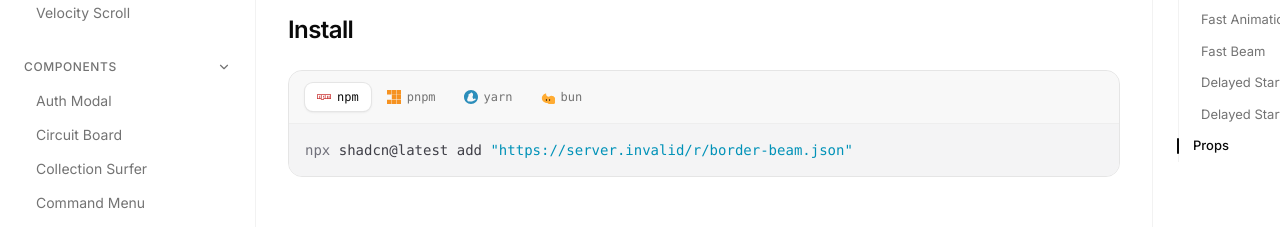
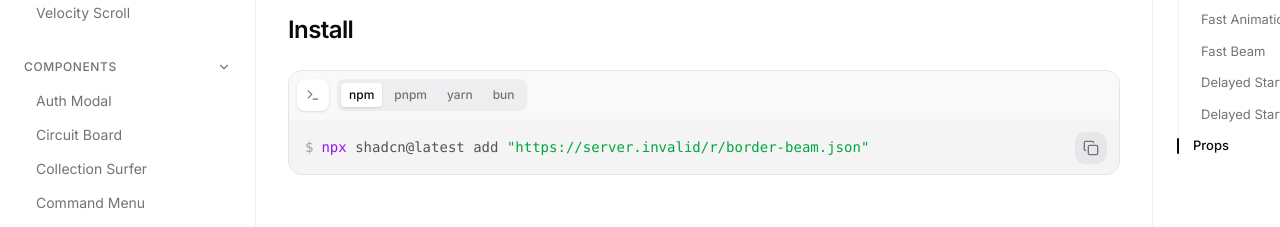
Before and after one commit to AnsHh9094/XeVoS-Ui, a Next.js app in the folder apps/web/: page /docs/components/border-beam in a window 1280 px wide. Shown: the part 314-541 px from the top of the page. Built offline with nearby package versions, Linux system fonts and the light colour scheme; no server answers.

Commit message:
refactor: Standardize component documentation by integrating `ComponentPreview`, refining code examples, and updating installation sections.

```diff
--- a/apps/web/components/component-preview.tsx
+++ b/apps/web/components/component-preview.tsx
@@ -16,7 +16,7 @@ export function ComponentPreview({
     return (
         <div
             className={cn(
-                "preview flex min-h-[350px] w-full justify-center p-10 items-center rounded-t-xl border-b border-border bg-muted/30 overflow-x-auto",
+                "preview flex min-h-[350px] w-full justify-center p-10 items-center rounded-t-xl border border-border bg-muted/30 dark:bg-[#0A0A0A] overflow-x-auto",
                 {
                     "items-center": align === "center",
                     "items-start": align === "start",
--- a/apps/web/components/copy-button.tsx
+++ b/apps/web/components/copy-button.tsx
@@ -20,8 +20,8 @@ export function CopyButton({ code }: CopyButtonProps) {
     <button
       onClick={handleCopy}
       className={`absolute top-3 right-3 p-2 rounded-lg transition-all duration-200 z-10 ${copied
-          ? "bg-emerald-500/20 text-emerald-600 dark:text-emerald-400"
-          : "bg-zinc-200/80 dark:bg-zinc-800/80 text-zinc-500 dark:text-zinc-400 hover:text-zinc-700 dark:hover:text-zinc-200 hover:bg-zinc-300/80 dark:hover:bg-zinc-700/80 opacity-0 group-hover:opacity-100"
+        ? "bg-zinc-200/80 dark:bg-zinc-800/80 text-zinc-950 dark:text-zinc-50"
+        : "bg-zinc-200/80 dark:bg-zinc-800/80 text-zinc-500 dark:text-zinc-400 hover:text-zinc-950 dark:hover:text-zinc-50 hover:bg-zinc-300/80 dark:hover:bg-zinc-700/80"
         }`}
       aria-label={copied ? "Copied" : "Copy code"}
     >
--- a/apps/web/components/install-command.tsx
+++ b/apps/web/components/install-command.tsx
@@ -1,6 +1,8 @@
 "use client"
 
 import * as React from "react"
+
+import { CopyButton } from "@/components/copy-button"
 
 const PACKAGE_MANAGERS = ["npm", "pnpm", "yarn", "bun"] as const
 type PackageManager = (typeof PACKAGE_MANAGERS)[number]
@@ -12,32 +14,6 @@ const COMMANDS: Record<PackageManager, string> = {
   bun: "bunx shadcn@latest add",
 }
 
-// Colored brand icons for each package manager
-const PM_ICONS: Record<PackageManager, React.ReactNode> = {
-  npm: (
-    <svg viewBox="0 0 24 24" className="h-3.5 w-3.5">
-      <path fill="#CB3837" d="M0 7.334v8h6.666v1.332H12v-1.332h12v-8H0zm6.666 6.664H5.334v-4H3.999v4H1.335V8.667h5.331v5.331zm4 0v1.336H8.001V8.667h5.334v5.332h-2.669v-.001zm12.001 0h-1.33v-4h-1.336v4h-1.335v-4h-1.33v4h-2.671V8.667h8.002v5.331zM10.665 10H12v2.667h-1.335V10z" />
-    </svg>
-  ),
-  pnpm: (
-    <svg viewBox="0 0 24 24" className="h-3.5 w-3.5">
-      <path fill="#F69220" d="M0 0v7.5h7.5V0zm8.25 0v7.5h7.498V0zm8.25 0v7.5H24V0zM8.25 8.25v7.5h7.498v-7.5zm8.25 0v7.5H24v-7.5zM0 16.5V24h7.5v-7.5zm8.25 0V24h7.498v-7.5zm8.25 0V24H24v-7.5z" />
-    </svg>
-  ),
-  yarn: (
-    <svg viewBox="0 0 24 24" className="h-3.5 w-3.5">
-      <path fill="#2C8EBB" d="M12 0C5.375 0 0 5.375 0 12s5.375 12 12 12 12-5.375 12-12S18.625 0 12 0zm.768 4.105c.183 0 .363.053.525.157.125.083.287.185.755 1.154.31-.088.468-.042.551-.019.204.056.366.19.463.375.477.917.542 2.553.334 3.605-.241 1.232-.755 2.029-1.131 2.576.324.329.778.899 1.117 1.825.278.774.31 1.478.273 2.015a5.51 5.51 0 0 0 .602-.329c.593-.366 1.487-.917 2.553-.931.714-.009 1.269.445 1.353 1.103a1.23 1.23 0 0 1-.945 1.362c-.649.158-.95.278-1.821.843-1.232.797-2.539 1.242-3.012 1.39a1.686 1.686 0 0 1-.704.343c-.737.181-3.266.315-3.466.315h-.046c-.783 0-1.214-.241-1.45-.491-.658.329-1.51.19-2.122-.134a1.078 1.078 0 0 1-.58-1.153 1.243 1.243 0 0 1-.153-.195c-.162-.25-.528-.936-.454-1.946.056-.723.556-1.367.88-1.71a5.522 5.522 0 0 1 .408-2.256c.306-.727.885-1.348 1.32-1.737-.32-.537-.644-1.367-.329-2.21.227-.602.412-.936.82-1.08h-.005c.199-.074.389-.153.486-.259a3.418 3.418 0 0 1 2.298-1.103c.037-.093.079-.185.125-.283.31-.658.639-1.029 1.024-1.168a.94.94 0 0 1 .328-.06z" />
-    </svg>
-  ),
-  bun: (
-    <svg viewBox="0 0 24 24" className="h-3.5 w-3.5">
-      <path fill="#FBF0DF" d="M12 22.596c-5.804 0-10.5-3.757-10.5-8.404 0-4.144 3.885-8.05 7.428-8.05a4.396 4.396 0 0 0-.164 1.212c0 2.388 1.853 4.348 4.136 4.348 1.178 0 2.24-.525 2.988-1.366a7.174 7.174 0 0 1 2.112-.32c3.543 0 7.428 3.906 7.428 8.05 0 4.647-4.696 8.404-10.5 8.404zm-2.676-6.56c-.606 0-1.096.552-1.096 1.232 0 .68.49 1.232 1.096 1.232.606 0 1.096-.552 1.096-1.232 0-.68-.49-1.232-1.096-1.232zm5.352 0c-.606 0-1.096.552-1.096 1.232 0 .68.49 1.232 1.096 1.232.606 0 1.096-.552 1.096-1.232 0-.68-.49-1.232-1.096-1.232z" />
-      <path fill="#FFAC33" d="M12 22.596c-5.804 0-10.5-3.757-10.5-8.404 0-4.144 3.885-8.05 7.428-8.05a4.396 4.396 0 0 0-.164 1.212c0 2.388 1.853 4.348 4.136 4.348 1.178 0 2.24-.525 2.988-1.366a7.174 7.174 0 0 1 2.112-.32c3.543 0 7.428 3.906 7.428 8.05 0 4.647-4.696 8.404-10.5 8.404z" />
-      <ellipse cx="9.324" cy="17.268" rx="1.096" ry="1.232" fill="#000" />
-      <ellipse cx="14.676" cy="17.268" rx="1.096" ry="1.232" fill="#000" />
-    </svg>
-  ),
-}
 
 interface InstallCommandProps {
   component: string
@@ -50,79 +26,53 @@ export function InstallCommand({ component }: InstallCommandProps) {
   const componentUrl = `${baseUrl}/r/${component}.json`
   const command = `${COMMANDS[selected]} "${componentUrl}"`
 
-  const [hasCopied, setHasCopied] = React.useState(false)
-
-  const copyToClipboard = React.useCallback(() => {
-    navigator.clipboard.writeText(command)
-    setHasCopied(true)
-    setTimeout(() => setHasCopied(false), 2000)
-  }, [command])
-
   return (
-    <div className="space-y-0 rounded-xl overflow-hidden border border-border bg-muted/30 dark:bg-zinc-900/50">
-      {/* Package manager tabs with colored icons */}
-      <div className="flex items-center gap-1 px-4 py-3 border-b border-border/50 bg-muted/50 dark:bg-zinc-900/80">
-        {PACKAGE_MANAGERS.map((pm) => (
-          <button
-            key={pm}
-            onClick={() => setSelected(pm)}
-            className={`flex items-center gap-1.5 px-3 py-1.5 text-xs font-mono rounded-md transition-all duration-200 ${selected === pm
-              ? "bg-background dark:bg-zinc-800 text-foreground shadow-sm ring-1 ring-border dark:ring-zinc-700"
-              : "text-muted-foreground hover:text-foreground hover:bg-accent/50 dark:hover:bg-zinc-800/50"
-              }`}
-          >
-            {PM_ICONS[pm]}
-            {pm}
-          </button>
-        ))}
-      </div>
-
-      {/* Command display */}
-      <div className="relative group bg-zinc-100 dark:bg-zinc-950">
-        <pre className="px-4 py-4 text-sm font-mono overflow-x-auto whitespace-nowrap selection:bg-emerald-500/30">
-          <span className="text-zinc-500 dark:text-zinc-500">{selected === "npm" ? "npx" : selected === "pnpm" ? "pnpm dlx" : selected === "yarn" ? "yarn dlx" : "bunx"}</span>
-          <span className="text-zinc-700 dark:text-zinc-300"> shadcn@latest add</span>
-          <span className="text-cyan-600 dark:text-cyan-400">{` "${componentUrl}"`}</span>
-        </pre>
-        <button
-          onClick={copyToClipboard}
-          className={`absolute right-3 top-1/2 -translate-y-1/2 p-2 rounded-lg transition-all duration-200 ${hasCopied
-            ? "bg-emerald-500/20 text-emerald-500 dark:text-emerald-400"
-            : "bg-zinc-200/80 dark:bg-zinc-800/80 text-zinc-500 dark:text-zinc-400 hover:text-zinc-700 dark:hover:text-zinc-200 hover:bg-zinc-300/80 dark:hover:bg-zinc-700/80 opacity-0 group-hover:opacity-100"
-            }`}
-          aria-label="Copy command"
-        >
-          {hasCopied ? (
+    <div className="relative rounded-xl overflow-hidden border border-border bg-zinc-100 dark:bg-zinc-950">
+      <div className="flex items-center border-b border-border/10 bg-white/50 dark:bg-zinc-900/50 p-2">
+        <div className="flex items-center gap-2">
+          <div className="flex h-8 w-8 items-center justify-center rounded-md border border-border/10 bg-white dark:bg-zinc-800/50 shadow-sm dark:shadow-none">
             <svg
               xmlns="http://www.w3.org/2000/svg"
-              width="16"
-              height="16"
+              width="14"
+              height="14"
               viewBox="0 0 24 24"
               fill="none"
               stroke="currentColor"
               strokeWidth="2"
               strokeLinecap="round"
               strokeLinejoin="round"
+              className="text-muted-foreground"
             >
-              <polyline points="20 6 9 17 4 12" />
+              <polyline points="4 17 10 11 4 5" />
+              <line x1="12" x2="20" y1="19" y2="19" />
             </svg>
-          ) : (
-            <svg
-              xmlns="http://www.w3.org/2000/svg"
-              width="16"
-              height="16"
-              viewBox="0 0 24 24"
-              fill="none"
-              stroke="currentColor"
-              strokeWidth="2"
-              strokeLinecap="round"
-              strokeLinejoin="round"
-            >
-              <rect width="14" height="14" x="8" y="8" rx="2" ry="2" />
-              <path d="M4 16c-1.1 0-2-.9-2-2V4c0-1.1.9-2 2-2h10c1.1 0 2 .9 2 2" />
-            </svg>
-          )}
-        </button>
+          </div>
+          <div className="flex items-center gap-1 rounded-md bg-zinc-200/50 dark:bg-zinc-950 p-1 ring-1 ring-border/10">
+            {PACKAGE_MANAGERS.map((pm) => (
+              <button
+                key={pm}
+                onClick={() => setSelected(pm)}
+                className={`rounded px-2 py-1 text-xs font-medium transition-all ${selected === pm
+                  ? "bg-white dark:bg-zinc-800 text-foreground shadow-sm"
+                  : "text-muted-foreground hover:text-foreground"
+                  }`}
+              >
+                {pm}
+              </button>
+            ))}
+          </div>
+        </div>
+      </div>
+
+      <div className="relative">
+        <pre className="overflow-x-auto p-4 text-sm font-mono leading-relaxed text-zinc-100">
+          <span className="text-zinc-400 dark:text-zinc-500 mr-2">$</span>
+          <span className="text-purple-600 dark:text-purple-400">{selected === "npm" ? "npx" : selected === "pnpm" ? "pnpm dlx" : selected === "yarn" ? "yarn dlx" : "bunx"}</span>
+          <span className="text-zinc-600 dark:text-zinc-400"> shadcn@latest add</span>
+          {" "}
+          <span className="text-green-600 dark:text-green-400">{`"${componentUrl}"`}</span>
+        </pre>
+        <CopyButton code={command} />
       </div>
     </div>
   )
--- a/apps/web/components/installation-tabs.tsx
+++ b/apps/web/components/installation-tabs.tsx
@@ -19,7 +19,7 @@ export function InstallationTabs({ cliContent, manualContent }: InstallationTabs
                     className={cn(
                         "px-4 py-2 text-sm font-medium border-b-2 transition-all duration-200",
                         method === "cli"
-                            ? "border-cyan-500 text-cyan-600 dark:text-cyan-400 bg-cyan-500/5"
+                            ? "border-foreground text-foreground"
                             : "border-transparent text-muted-foreground hover:text-foreground hover:bg-muted/50"
                     )}
                 >
@@ -30,7 +30,7 @@ export function InstallationTabs({ cliContent, manualContent }: InstallationTabs
                     className={cn(
                         "px-4 py-2 text-sm font-medium border-b-2 transition-all duration-200",
                         method === "manual"
-                            ? "border-cyan-500 text-cyan-600 dark:text-cyan-400 bg-cyan-500/5"
+                            ? "border-foreground text-foreground"
                             : "border-transparent text-muted-foreground hover:text-foreground hover:bg-muted/50"
                     )}
                 >
@@ -38,7 +38,7 @@ export function InstallationTabs({ cliContent, manualContent }: InstallationTabs
                 </button>
             </div>
 
-            <div className="min-h-[200px] animate-in fade-in slide-in-from-top-1 duration-200">
+            <div className="min-h-[100px] animate-in fade-in slide-in-from-top-1 duration-200">
                 <div className={cn(method === "cli" ? "block" : "hidden")}>
                     {cliContent}
                 </div>
```
Also changed, not shown: apps/web/components/docs/hyper-text.tsx (+131 -63 lines).
